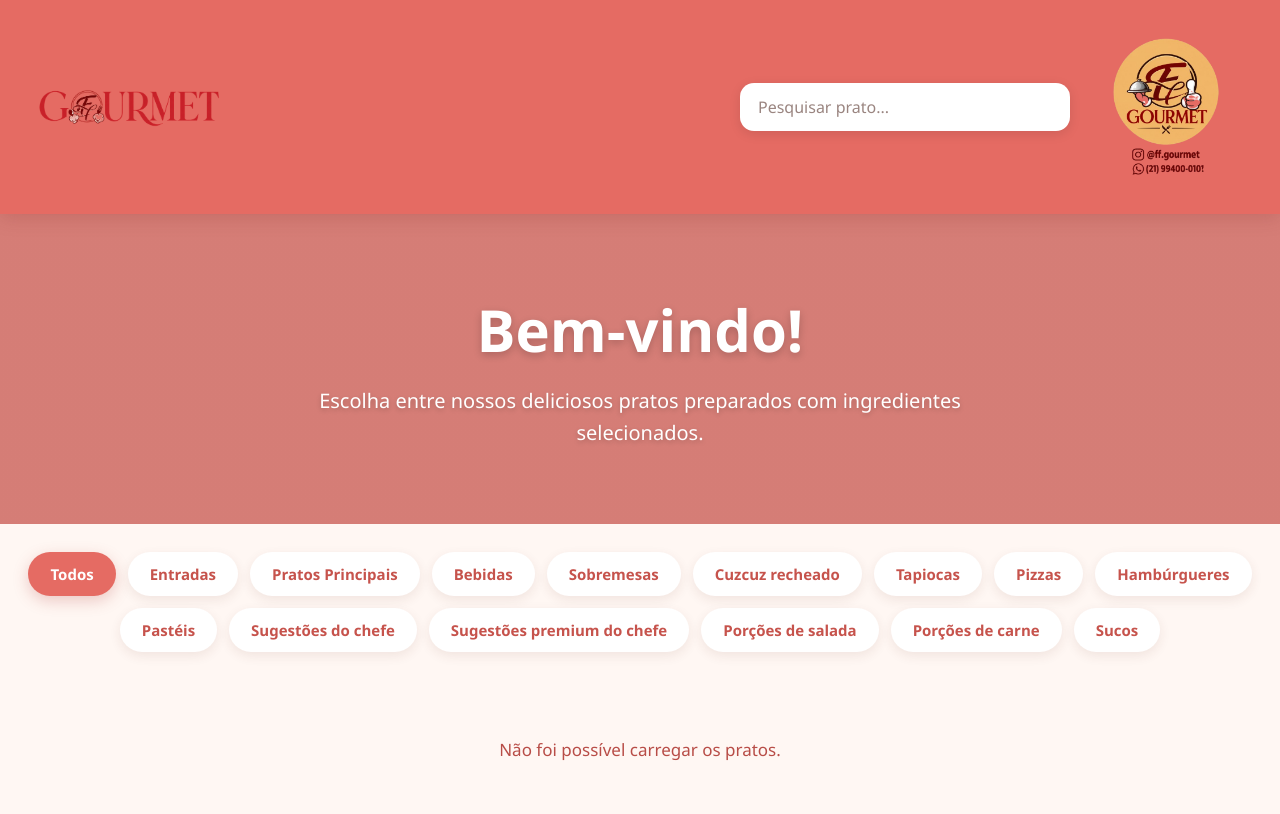
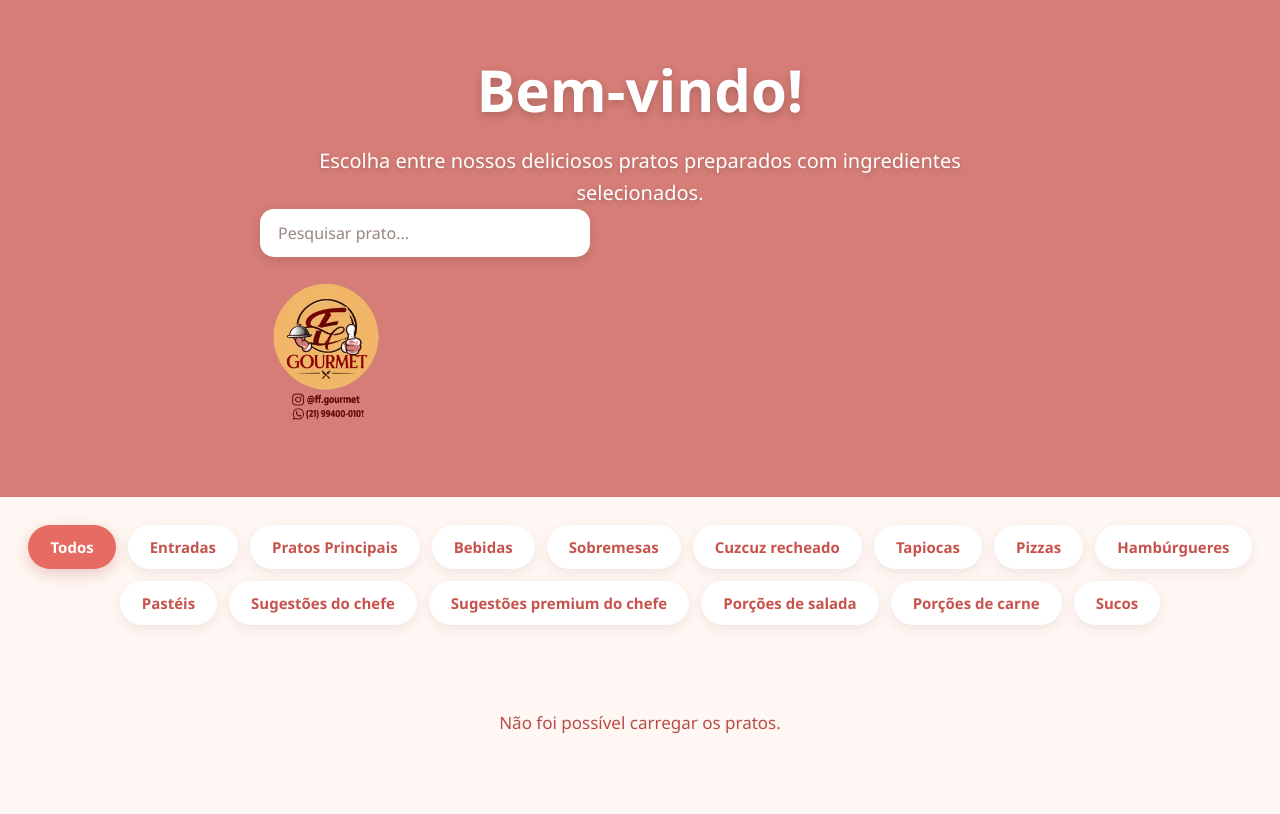
Before and after one commit to RuanC27/Cardapio, a plain HTML site: page index.html in a window 1280 px wide. Drawn offline with Linux system fonts and the light colour scheme; no server answers.

Commit message:
Update index.html

```diff
--- a/index.html
+++ b/index.html
@@ -11,14 +11,22 @@
 
 <body>
 
-    <!-- CABEÇALHO -->
-    <header>
-        <img
-            src="imagens/logo.png"
-            alt="Logo do restaurante"
-            class="logo-restaurante"
-        >
+    <!-- BANNER PRINCIPAL -->
+    <section class="banner">
 
+        <div class="banner-layout">
+
+            <!-- TEXTO E PESQUISA -->
+            <div class="texto">
+
+                <h2>Bem-vindo!</h2>
+
+                <p>
+                    Escolha entre nossos deliciosos pratos preparados
+                    com ingredientes selecionados.
+                </p>
+
+                <!-- BARRA DE PESQUISA -->
                 <div class="pesquisa">
                     <input
                         type="text"
@@ -27,25 +35,19 @@
                     >
                 </div>
 
-        <!-- IMAGEM DE CONTATO -->
+            </div>
+
+            <!-- IMAGEM DE CONTATO À DIREITA -->
             <img
                 src="imagens/contato.png"
                 alt="Contato do restaurante"
                 class="imagem-contato"
             >
-    </header>
 
-    <!-- BANNER -->
-    <section class="banner">
-        <div class="texto">
-            <h2>Bem-vindo!</h2>
+        </div>
 
-            <p>
-                Escolha entre nossos deliciosos pratos preparados
-                com ingredientes selecionados.
-            </p>
-        </div>
     </section>
+
 
     <!-- CATEGORIAS -->
     <section class="categorias">
@@ -112,10 +114,12 @@
 
     </section>
 
+
     <!-- LISTA DE PRATOS -->
     <main>
         <div id="listaPratos"></div>
     </main>
+
 
     <!-- MODAL DO PRATO -->
     <div id="modal" class="modal">
@@ -179,6 +183,7 @@
 
     </div>
 
+
     <!-- MODELO DO CARD -->
     <template id="cardTemplate">
 
@@ -216,6 +221,7 @@
 
     </template>
 
+
     <!-- JAVASCRIPT -->
     <script src="js/cliente.js"></script>
 
```
Lines whose indentation alone changed are shown as unchanged.
